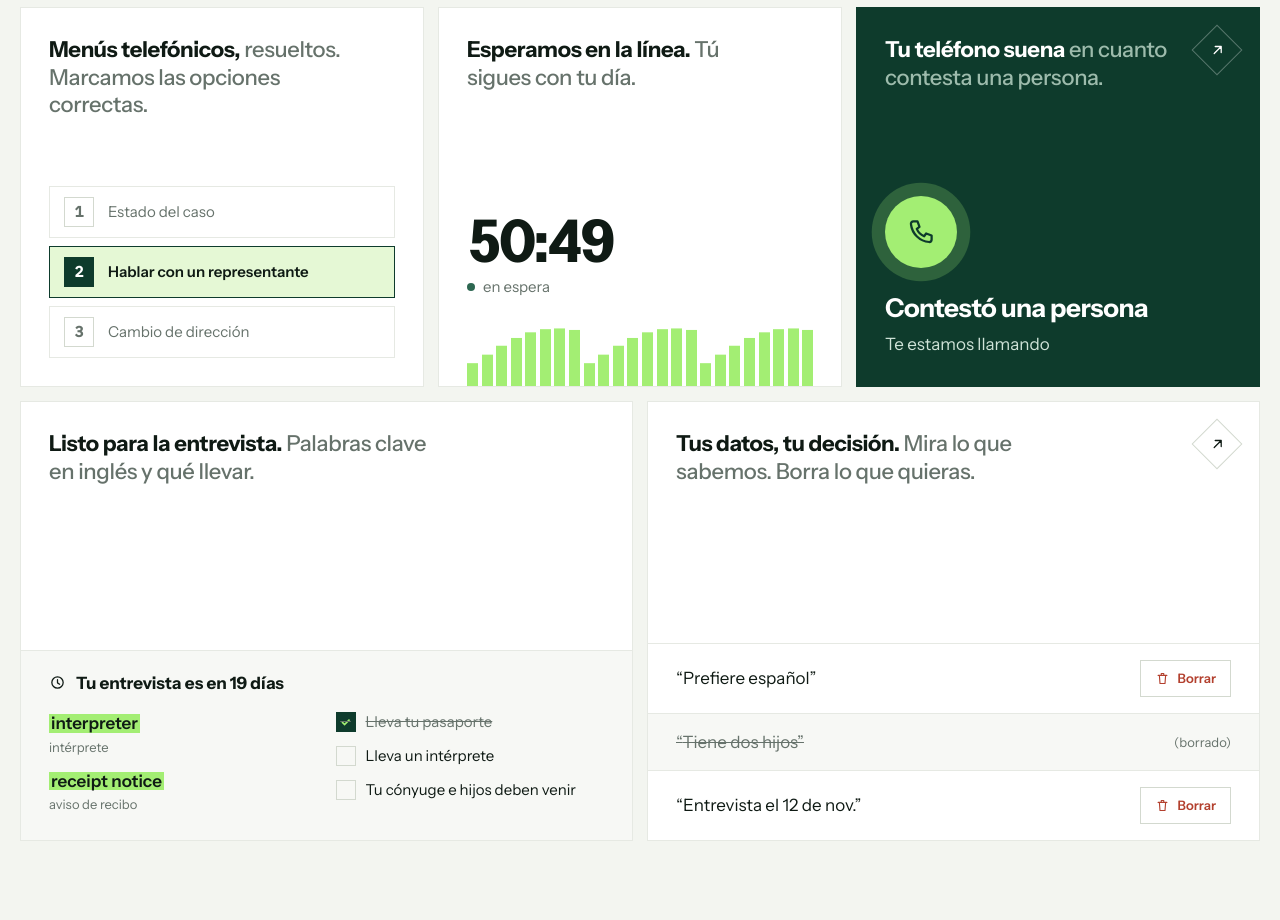
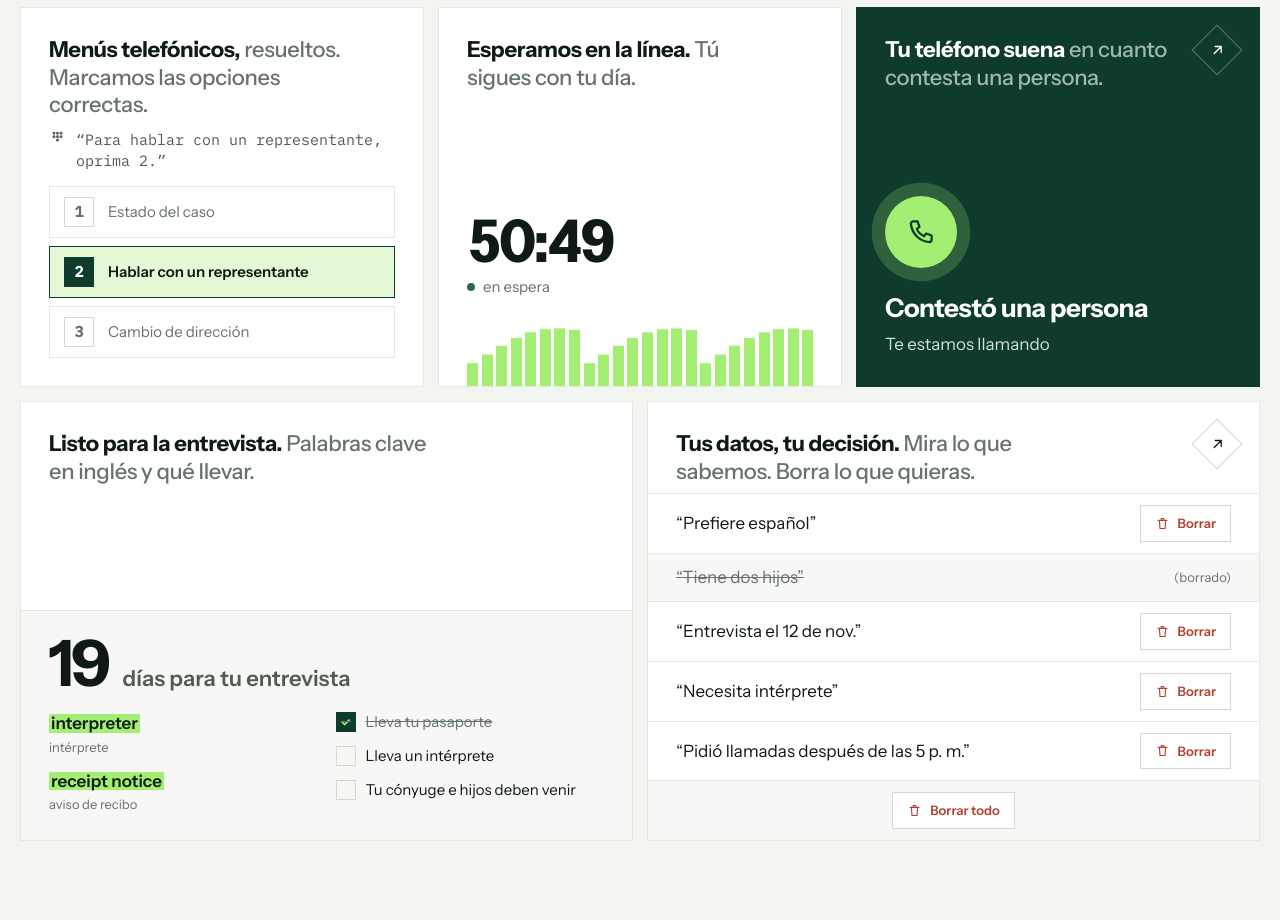
Before and after one commit to seanli05/calhacks, a Next.js app in the folder dashboard/: page / in a window 1280 px wide. Shown: the part 1460-2380 px from the top of the page. Built offline with nearby package versions, Linux system fonts and the light colour scheme.

Commit message:
Fill the landing bento tiles with more product detail

```diff
--- a/dashboard/components/landing/BentoVisuals.module.css
+++ b/dashboard/components/landing/BentoVisuals.module.css
@@ -109,9 +109,26 @@
   font-size: var(--fs-xl);
 }
 
-/* Menu: the options with the chosen one lit */
+/* Menu: the line's own prompt, then the options with the chosen one lit */
+.menuWrap {
+  display: flex;
+  flex-direction: column;
+  gap: 14px;
+  margin-bottom: 28px;
+}
+
+.prompt {
+  margin: 0;
+  display: flex;
+  align-items: flex-start;
+  gap: 10px;
+  font-family: var(--font-code);
+  font-size: var(--fs-md);
+  color: var(--muted);
+}
+
 .menu {
-  margin: 0 0 28px;
+  margin: 0;
   padding: 0;
   list-style: none;
   display: flex;
@@ -269,10 +286,19 @@
 
 .countdown {
   display: flex;
-  align-items: center;
-  gap: 10px;
-  font-size: var(--fs-lg);
+  align-items: baseline;
+  gap: 14px;
+  font-size: var(--fs-xl);
+  font-weight: 600;
+  color: var(--muted);
+}
+
+.days {
+  font-size: clamp(64px, 5vw, 96px);
   font-weight: 650;
+  letter-spacing: -0.04em;
+  line-height: 1;
+  color: var(--ink);
 }
 
 .prepCols {
@@ -348,9 +374,14 @@
   align-items: center;
   justify-content: space-between;
   gap: 14px;
-  padding: 16px 28px;
+  padding: 11px 28px;
   border-bottom: 1px solid var(--line);
   font-size: var(--fs-lg);
+}
+
+.facts .all {
+  justify-content: center;
+  background: var(--sunk);
 }
 
 .facts li:last-child {
--- a/dashboard/components/landing/BentoVisuals.tsx
+++ b/dashboard/components/landing/BentoVisuals.tsx
@@ -69,6 +69,11 @@ export function VerifyVisual() {
 export function MenuVisual() {
   const t = useStrings().landing.bento.menu;
   return (
+    <div className={styles.menuWrap}>
+      <p className={styles.prompt}>
+        <Icon name="keypad" />
+        {t.prompt}
+      </p>
       <ol className={styles.menu}>
         {t.options.map((o, i) => (
           <li key={o.key} className={i === t.chosen ? styles.chosen : ""}>
@@ -77,6 +82,7 @@ export function MenuVisual() {
           </li>
         ))}
       </ol>
+    </div>
   );
 }
 
@@ -118,8 +124,8 @@ export function PrepVisual() {
   return (
     <div className={styles.prep}>
       <div className={styles.countdown}>
-        <Icon name="clock" />
-        {t.countdown(DAYS_TO_INTERVIEW)}
+        <span className={styles.days}>{DAYS_TO_INTERVIEW}</span>
+        <span>{t.days}</span>
       </div>
       <div className={styles.prepCols}>
         <ul className={styles.words}>
@@ -160,6 +166,12 @@ export function MemoryVisual() {
           )}
         </li>
       ))}
+      <li className={styles.all}>
+        <span className={`btn danger ${styles.del}`}>
+          <Icon name="trash" size={15} />
+          {t.deleteAll}
+        </span>
+      </li>
     </ul>
   );
 }
--- a/dashboard/lib/i18n/strings/en/landing.ts
+++ b/dashboard/lib/i18n/strings/en/landing.ts
@@ -58,13 +58,16 @@ export const landing = {
         "Form I-797C, current edition",
         "Every link is on uscis.gov",
         "Receipt number has the right format",
-        "No payment demands or threats",
+        "No demands for payment or gift cards",
+        "No threats of arrest or deportation",
+        "No \"notario\" offers",
       ],
       official: "Official number found on uscis.gov",
     },
     menu: {
       lead: "Phone menus,",
       rest: " handled. We press the right buttons.",
+      prompt: "“To speak with a representative, press 2.”",
       options: [
         { key: "1", text: "Case status" },
         { key: "2", text: "Speak with a representative" },
@@ -87,7 +90,7 @@ export const landing = {
     prep: {
       lead: "Ready for the interview.",
       rest: " Key English words and what to bring.",
-      countdown: (days: number) => `Your interview is in ${days} days`,
+      days: "days until your interview",
       words: [
         { term: "interpreter", meaning: "someone who translates for you" },
         { term: "receipt notice", meaning: "the letter that proves we got your form" },
@@ -97,7 +100,8 @@ export const landing = {
     memory: {
       lead: "Your data, your call.",
       rest: " See what we know. Delete anything.",
-      facts: ["Prefers Spanish", "Has two children", "Interview on Nov 12"],
+      facts: ["Prefers Spanish", "Has two children", "Interview on Nov 12", "Needs an interpreter", "Asked to be called after 5 PM"],
+      deleteAll: "Delete everything",
       delete: "Delete",
       deleted: "(deleted)",
       cta: "What we know about you",
--- a/dashboard/lib/i18n/strings/es/landing.ts
+++ b/dashboard/lib/i18n/strings/es/landing.ts
@@ -57,13 +57,16 @@ export const landing: LandingStrings = {
         "Formulario I-797C, edición vigente",
         "Todos los enlaces son de uscis.gov",
         "El número de recibo tiene el formato correcto",
-        "Sin pedidos de pago ni amenazas",
+        "No pide pagos ni tarjetas de regalo",
+        "Sin amenazas de arresto o deportación",
+        "Sin ofertas de \"notarios\"",
       ],
       official: "Número oficial encontrado en uscis.gov",
     },
     menu: {
       lead: "Menús telefónicos,",
       rest: " resueltos. Marcamos las opciones correctas.",
+      prompt: "“Para hablar con un representante, oprima 2.”",
       options: [
         { key: "1", text: "Estado del caso" },
         { key: "2", text: "Hablar con un representante" },
@@ -86,7 +89,7 @@ export const landing: LandingStrings = {
     prep: {
       lead: "Listo para la entrevista.",
       rest: " Palabras clave en inglés y qué llevar.",
-      countdown: (days: number) => `Tu entrevista es en ${days} días`,
+      days: "días para tu entrevista",
       words: [
         { term: "interpreter", meaning: "intérprete" },
         { term: "receipt notice", meaning: "aviso de recibo" },
@@ -96,7 +99,8 @@ export const landing: LandingStrings = {
     memory: {
       lead: "Tus datos, tu decisión.",
       rest: " Mira lo que sabemos. Borra lo que quieras.",
-      facts: ["Prefiere español", "Tiene dos hijos", "Entrevista el 12 de nov."],
+      facts: ["Prefiere español", "Tiene dos hijos", "Entrevista el 12 de nov.", "Necesita intérprete", "Pidió llamadas después de las 5 p. m."],
+      deleteAll: "Borrar todo",
       delete: "Borrar",
       deleted: "(borrado)",
       cta: "Lo que sabemos de ti",
```
Lines whose indentation alone changed are shown as unchanged.
